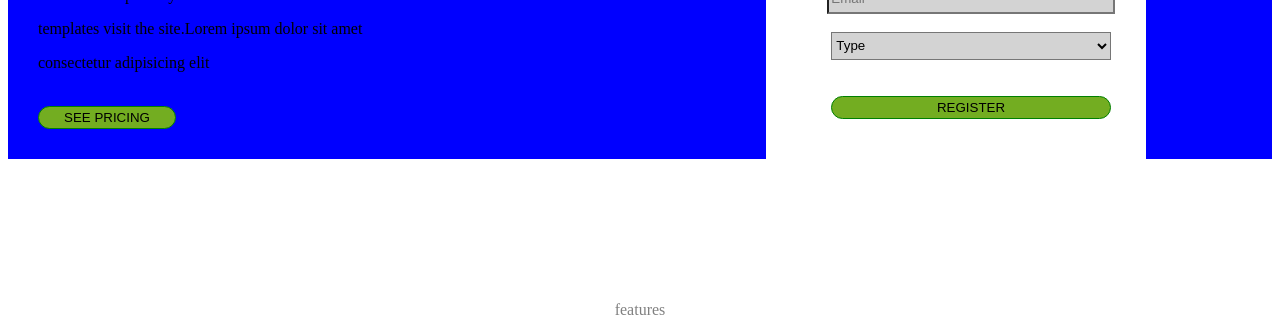
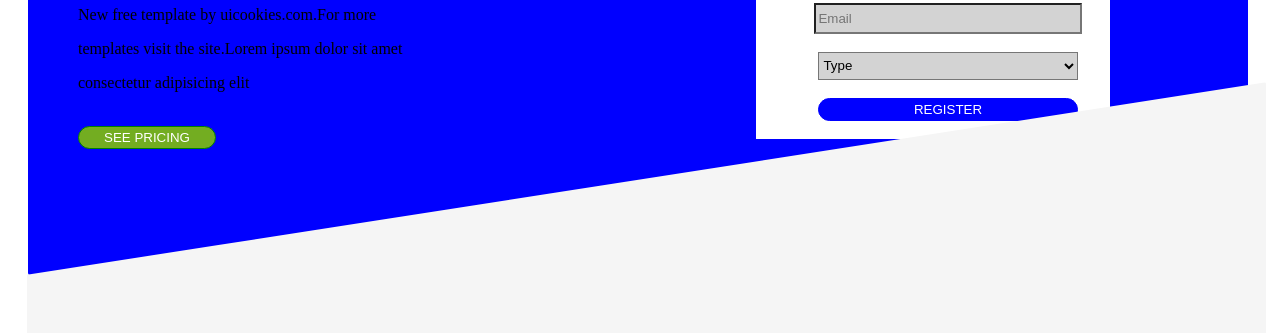
Before and after one commit to Monisha94-jayamani/guvi, a plain HTML site: page javascript task/web-design/14.5.2020.signup.html in a window 1280 px wide. Shown: the part 264-597 px from the top of the page. Drawn offline with Linux system fonts and the light colour scheme.

Commit message:
Update 14.5.2020.signup.html

```diff
--- a/javascript task/web-design/14.5.2020.signup.html
+++ b/javascript task/web-design/14.5.2020.signup.html
@@ -1,19 +1,41 @@
 <!DOCTYPE html>
 <html>
 <head>
-<title>sign up page</title>
-<meta name="viewport" content="width=device-width, initial-scale=1">
-</head>
 <link rel="stylesheet" href="https://cdnjs.cloudflare.com/ajax/libs/font-awesome/4.7.0/css/font-awesome.min.css">
 <link href="https://cdnjs.cloudflare.com/ajax/libs/font-awesome/4.7.0/css/font-awesome.min.css" rel="stylesheet"/>
+<style>
+#slant1 {
+  margin:auto;
+  width: 100%;
+  padding:50px;
+  height:531px;
+  border-radius: 2px;
+  position: relative;
+  background: blue;
+  padding: 20px;
+  box-sizing: border-box;
+}
+#slant2 {
+  margin:-20px;
+  width: 105%;
 
+  height:520px;
+  border-radius: 2px;
 
-<style>
-    .body
-    {
-    margin-left: 28px;
+  background: whitesmoke;
+
+  box-sizing: border-box;
+  clip-path: polygon(0 37%,100% 0vw,100% 100%,0 100%);
+  background-image: linear-gradient(blue);
+  margin-top:-97px;
+    margin-left:-21px;
+    margin-right:47px;
+}
+  body{
+        margin-left: 28px;
     margin-right: 32px;
 }
+    }
 .header{
     background-color: blue;
 }
@@ -42,7 +64,7 @@
   font-size: 16px;
   color: white;
   text-align: center;
-  padding: 14px 16px;
+  padding: 0px 16px;
   text-decoration: none;
 }
 .second{
@@ -65,6 +87,19 @@
   width: 138px;
   height: 23px;
   border: 1px solid green;
+  color:white;
+
+}
+.round2
+{
+
+  border-radius: 25px;
+  background: blue;
+  padding: 0px;
+  width: 138px;
+  height: 23px;
+  border: 1px solid blue;
+  color:white;
 
 }
 .column {
@@ -76,6 +111,8 @@
   content: "";
   display: table;
   clear: both;
+  overflow:visible;
+
 }
 .column2{
     width:30%;
@@ -93,12 +130,7 @@
 }
 
 
-header {
-  width:110%;
-  top:-5%;
-  left:-5%;
-  transform:rotate(0deg,8deg);
-}
+
 
 header p {
   margin-left:5%;
@@ -140,12 +172,11 @@ header p {
     width:100%;
     padding:0px;
 }
-
 </style>
-
+</head>
 <body>
-
-            <div  style="background-color: lightgrey;">
+<div id="slant1">
+<div  style="background-color: lightgrey;">
                 <div class="cols3">
                     <span class="dot" style="background-color: orange;"></span>
                     <span class="dot" style="background-color: green;"></span>
@@ -156,8 +187,7 @@ header p {
                     <span style="margin-bottom: 0px;"><button style="font-size:13px;float:right;"> <i class="fa fa-plus"></i></button> </span>
                 </div>
 
-
-             </div>
+</div>
         <div class="navbar">
             <a href="#">landing</a>
 
@@ -194,18 +224,17 @@ header p {
                 <option value="opel"></option>
                 <option value="audi"></option>
               </select>
+                           <br>
+                           <br>
+              <button type="button" class="round2" style="width:80%;">REGISTER</button>
               <br>
               <br>
-              <br>
-              <button type="button" class="round1" style="width:80%;">REGISTER</button>
               </div>
-
-        </div>
-        <div class="column3" style="background-color:blue;">
-              <p>jsbg</p>
-        </div>
+              </div>
     </div>
-  <div style="background-color:white;" class="header">
+ <div id="slant2">
+ <div  >
+    <br>    <br>
     <br>
     <br>
     <br>
@@ -213,8 +242,16 @@ header p {
     <br>
     <br>
     <br>
+    <br>
+    <br>
+    <br>
+
+    <br>
+    <br>
       <center><P style="color:grey">features</P></center>
       <center><h2 style="color:grey">App Features</h2></center>
   </div>
+ </div>
+
 </body>
 </html>
```
